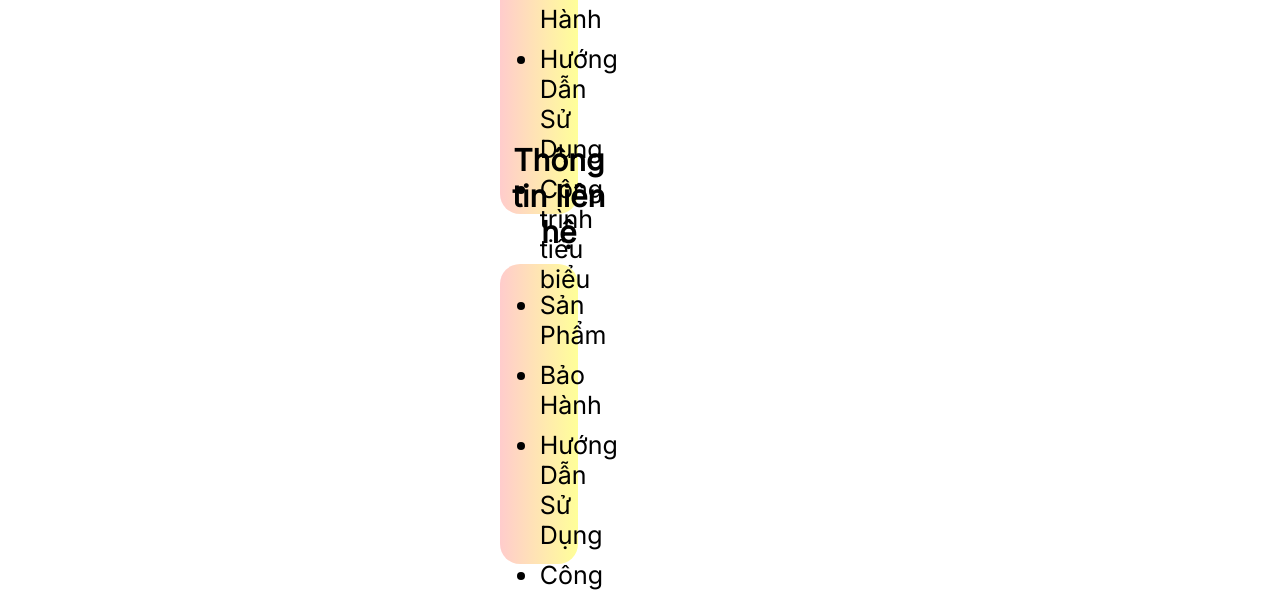
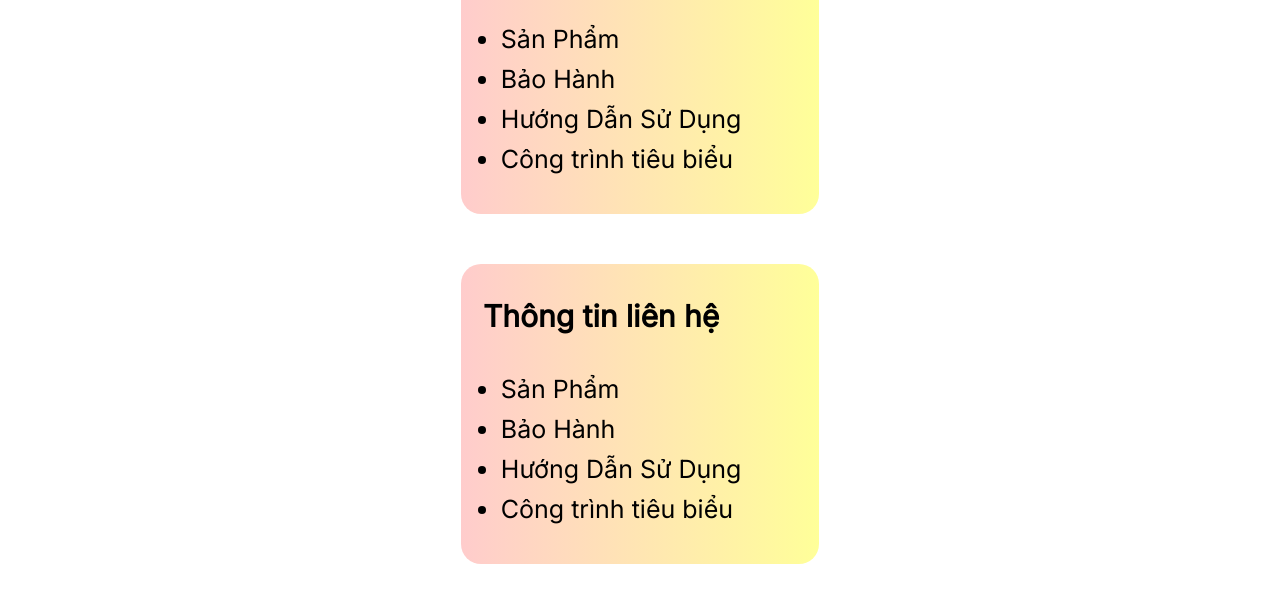
Before and after one commit to Taka472/WebTruongSinh, a plain HTML site: page WebPC/CongTrinhTieuBieu/main.html in a window 1280 px wide. Shown: the part 662-1256 px from the top of the page. Drawn offline with Linux system fonts and the light colour scheme.

Commit message:
no message

```diff
--- a/WebPC/CongTrinhTieuBieu/main.html
+++ b/WebPC/CongTrinhTieuBieu/main.html
@@ -19,7 +19,6 @@
         <span id="last">Tin tức</span>
     </div>
     <img class="header" id="scrollpane">
-<div class="row gx-4">
     <div class="col-3 ">
         <div class="infoBox" id="firstBox">
             <div class="desciption">
@@ -50,7 +49,7 @@
         </div>
     </div>
 
-</div>
+
 
 <div id="logoContainer">
     <img src="../../Data_(DO_NOT_DELETE)/Image/Logos.png" id="logo">
```
